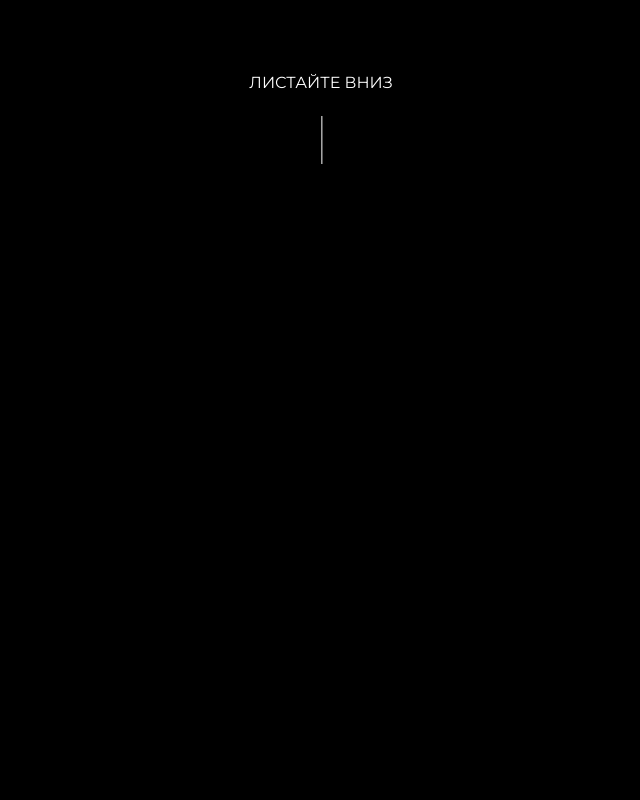
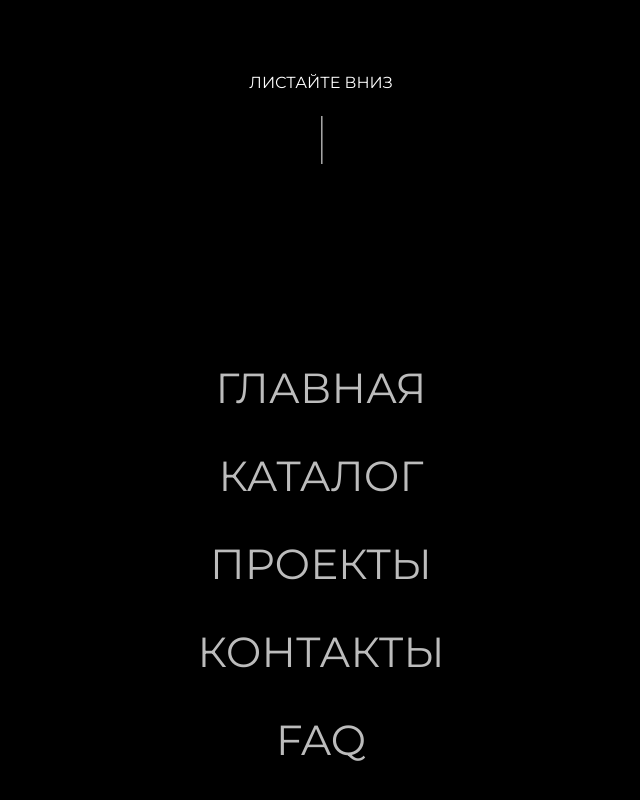
Before and after one commit to comoestassergio/onepix-test, a React (Vite) app: page / in a window 1280 px wide. Shown: the part 636-1436 px from the top of the page, without its empty margins (319-959 px from the left). Built offline with nearby package versions, Linux system fonts and the light colour scheme.

Commit message:
Add menu items

```diff
--- a/src/containers/Menu/Menu.module.scss
+++ b/src/containers/Menu/Menu.module.scss
@@ -9,4 +9,6 @@
     align-items: center;
     justify-content: center;
 
+    gap: 2.25rem;
+
 }
--- a/src/containers/Menu/Menu.tsx
+++ b/src/containers/Menu/Menu.tsx
@@ -1,10 +1,15 @@
 import { memo } from "react"
+import MenuItem from "../../components/MenuItem/MenuItem"
 import styles from './Menu.module.scss'
 
 function Menu () {
     return (
         <section className={styles.menu}>
-
+            <MenuItem href="#">главная</MenuItem>
+            <MenuItem href="#">каталог</MenuItem>
+            <MenuItem href="#">проекты</MenuItem>
+            <MenuItem href="#">контакты</MenuItem>
+            <MenuItem href="#">FAQ</MenuItem>
         </section>
     )
 }
```
